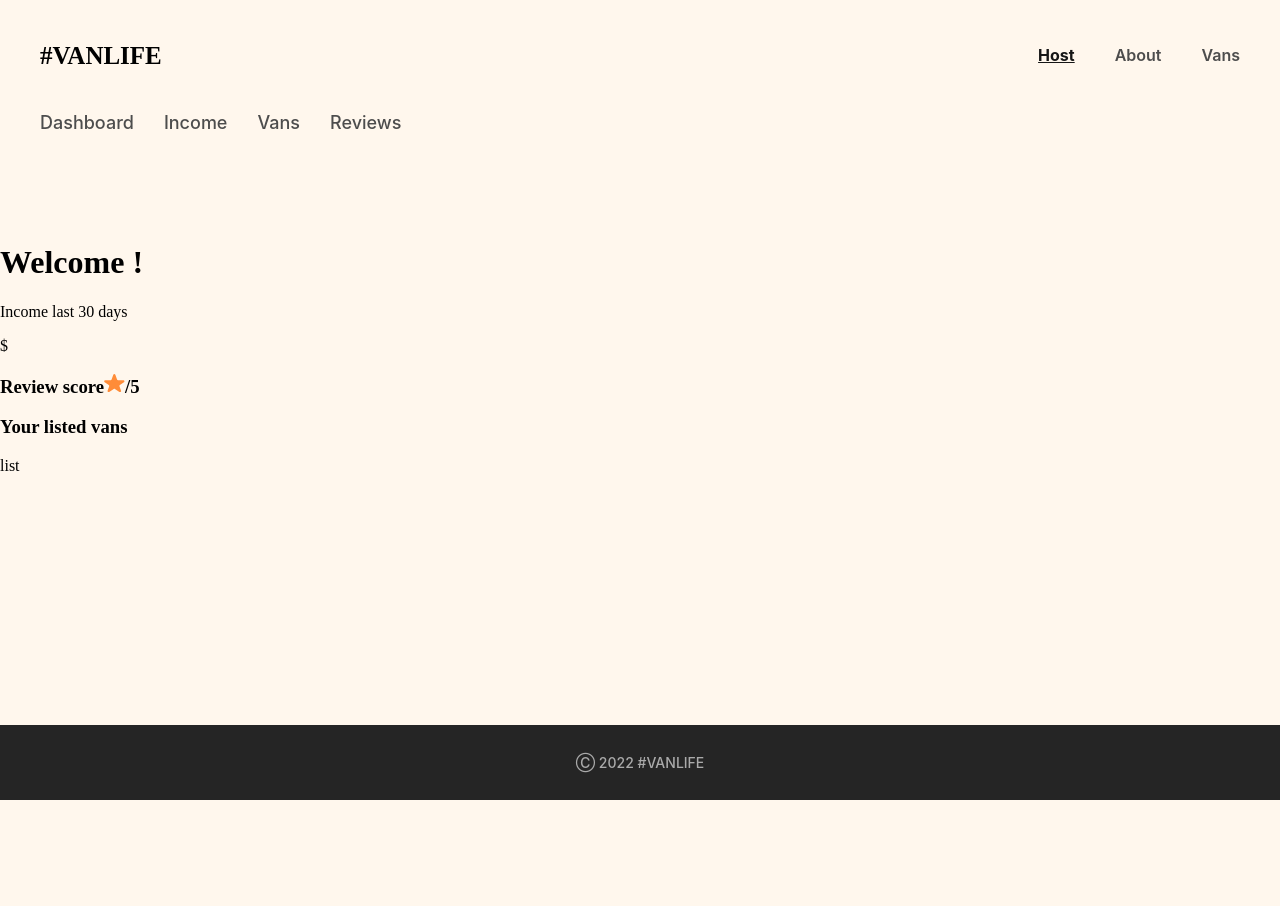
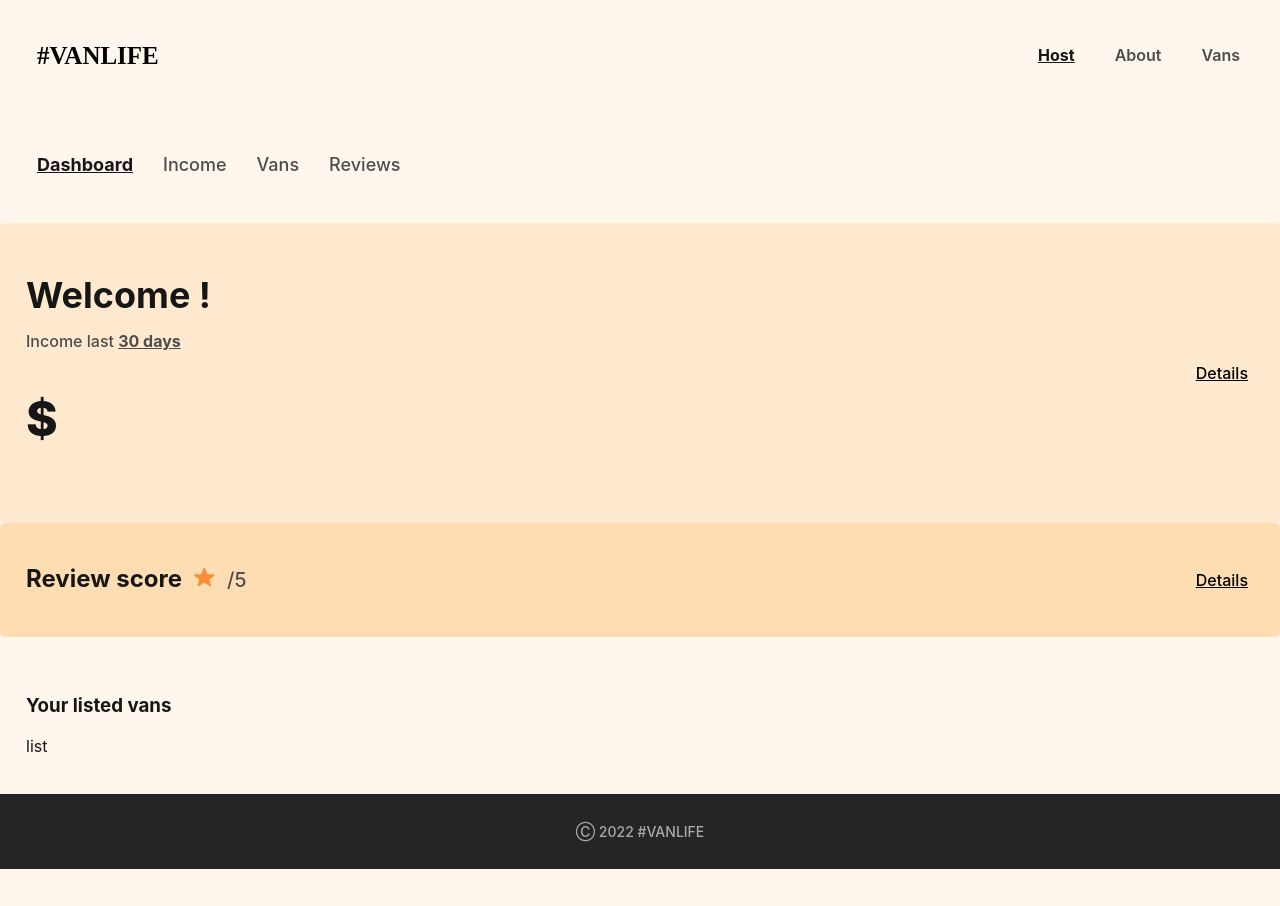
Before and after one commit to Katastropha/vanlife-project, a React (Vite) app: page /host in a window 1280 px wide. Before the commit the page ends 800 px from the top, so only its background shows below. Built offline with nearby package versions, Linux system fonts and the light colour scheme.

Commit message:
add styles for Host-Dashboard

```diff
--- a/src/components/NavigationSmall.tsx
+++ b/src/components/NavigationSmall.tsx
@@ -4,36 +4,16 @@ import { NavLink } from 'react-router-dom'
 export const NavigationSmall = (): ReactElement => {
   return (
     <div className="navigation-small">
-      <NavLink
-        to="/host"
-        className={(isActive): string => {
-          return `navigation-small__option ${!isActive && 'active'}`
-        }}
-      >
+      <NavLink to="/host" className="navigation-small__option">
         Dashboard
       </NavLink>
-      <NavLink
-        to="/host/income"
-        className={(isActive): string => {
-          return `navigation-small__option ${!isActive && 'active'}`
-        }}
-      >
+      <NavLink to="/host/income" className="navigation-small__option">
         Income
       </NavLink>
-      <NavLink
-        to="/host/hostVans"
-        className={(isActive): string => {
-          return `navigation-small__option ${!isActive && 'active'}`
-        }}
-      >
+      <NavLink to="/host/hostVans" className="navigation-small__option">
         Vans
       </NavLink>
-      <NavLink
-        to="/host/reviews"
-        className={(isActive): string => {
-          return `navigation-small__option ${!isActive && 'active'}`
-        }}
-      >
+      <NavLink to="/host/reviews" className="navigation-small__option">
         Reviews
       </NavLink>
     </div>
--- a/src/components/components.css
+++ b/src/components/components.css
@@ -13,7 +13,7 @@
   flex-direction: row;
   justify-content: space-between;
   align-items: center;
-  padding: 0 20px 0 40px;
+  padding: 0 20px 0 37px;
 }
 
 .nav_logo-link {
@@ -209,7 +209,7 @@
 .navigation-small {
   width: 100%;
   height: 112px;
-  padding: 0 0 0 40px;
+  padding: 42px 0 42px 37px;
 }
 .navigation-small__option {
   color: #4d4d4d;
--- a/src/pages/Host/Dashboard.tsx
+++ b/src/pages/Host/Dashboard.tsx
@@ -16,6 +16,7 @@ export const Dashboard = ({
   return (
     <div className="host-component">
       <div className="host-component__welcome">
+        <div>
           <h1 className="host-component__welcome-header">Welcome {name}!</h1>
           <p className="host-component__welcome-text">
             Income last{' '}
@@ -25,10 +26,22 @@ export const Dashboard = ({
           </p>
           <p className="host-component__welcome-price">${income}</p>
         </div>
+        <button
+          onClick={() => {
+            console.log('Income last 30 days')
+          }}
+          className="btn-details"
+        >
+          Details
+        </button>
+      </div>
+
       <div className="host-component__review-score">
-        <h3>
+        <div>
+          <h3 className="review-score-block-header">
             Review score
             <svg
+              className="star"
               width="21"
               height="19"
               viewBox="0 0 21 19"
@@ -41,9 +54,20 @@ export const Dashboard = ({
               />
             </svg>
             {reviewScore}
-          <span className="">/5</span>
+            <span className="review-score-block-grey">/5</span>
           </h3>
         </div>
+
+        <button
+          onClick={() => {
+            console.log('Reviews')
+          }}
+          className="btn-details"
+        >
+          Details
+        </button>
+      </div>
+
       <div className="host-component__listed-vans">
         <h3>Your listed vans</h3>
         <div className="host-component__listed-vans_vans">list</div>
--- a/src/pages/pages.css
+++ b/src/pages/pages.css
@@ -163,5 +163,103 @@
   background-color: red;
 }
 
-/* VAN-DETAIL */
+/* HOST__DASHBOARD */
 /* ================================================================= */
+.host-component {
+  width: 100%;
+  height: 100%;
+  color: #161616;
+  font-family: Inter;
+  font-style: normal;
+}
+
+/*  */
+.btn-details {
+  background: none;
+  border: none;
+  text-align: right;
+
+  font-family: Inter;
+  font-size: 16px;
+  font-weight: 500;
+  line-height: 22px;
+  text-decoration: underline;
+}
+/*  */
+
+.host-component__welcome {
+  display: flex;
+  flex-direction: row;
+  justify-content: space-between;
+
+  padding: 37px 26px;
+  min-height: 220px;
+  border-radius: 5px;
+  background: #ffead0;
+}
+.host-component__welcome-header {
+  font-size: 36px;
+  font-weight: 700;
+  line-height: 22px;
+}
+.host-component__welcome-text {
+  color: #4d4d4d;
+  font-size: 16px;
+  font-weight: 500;
+  line-height: 22px;
+}
+.host-component__welcome-text-underline {
+  text-decoration: underline;
+  font-weight: 700;
+}
+.host-component__welcome-price {
+  font-size: 48px;
+  font-weight: 800;
+  line-height: 38px;
+}
+/* === */
+.host-component__review-score {
+  display: flex;
+  flex-direction: row;
+  justify-content: space-between;
+
+  padding: 45px 26px;
+  border-radius: 5px;
+  background: #ffddb2;
+  min-height: 113px;
+  font-size: 24px;
+  font-weight: 700;
+  line-height: 22px;
+}
+
+.review-score-block-header {
+  margin: 0 12px 0 0;
+  font-size: 24px;
+  font-weight: 700;
+  line-height: 22px;
+}
+.star {
+  margin: 0 12px;
+}
+
+.review-score-block-grey {
+  color: #4d4d4d;
+  font-size: 20px;
+  font-weight: 500;
+  line-height: 22px;
+}
+
+/* === */
+.host-component__listed-vans {
+  padding: 38px 26px;
+}
+.host-component__listed-vans-header {
+  color: #161616;
+  font-family: Inter;
+  font-size: 24px;
+  font-style: normal;
+  font-weight: 700;
+  line-height: 22px;
+}
+.host-component__listed-vans_vans {
+}
```
Lines whose indentation alone changed are shown as unchanged.
